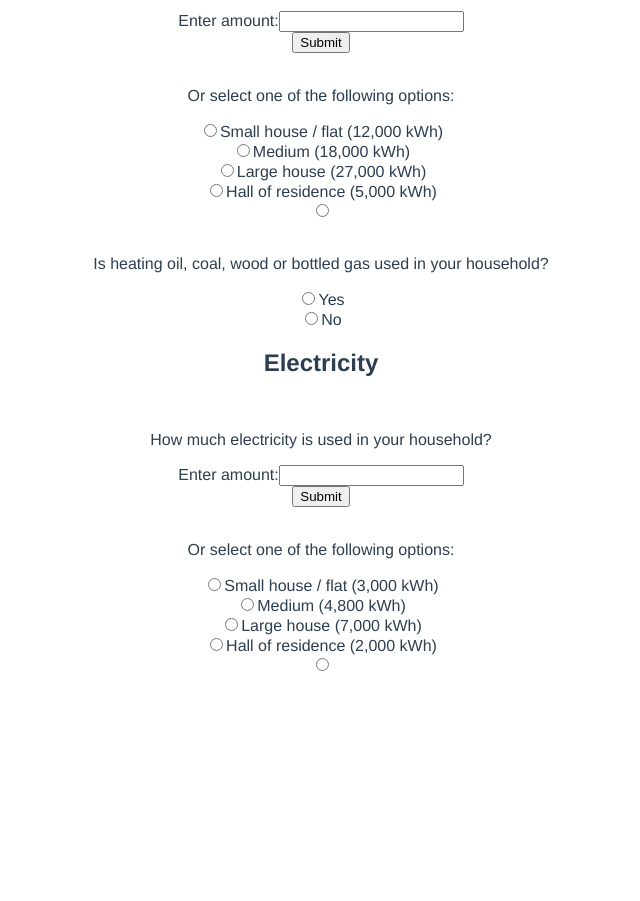
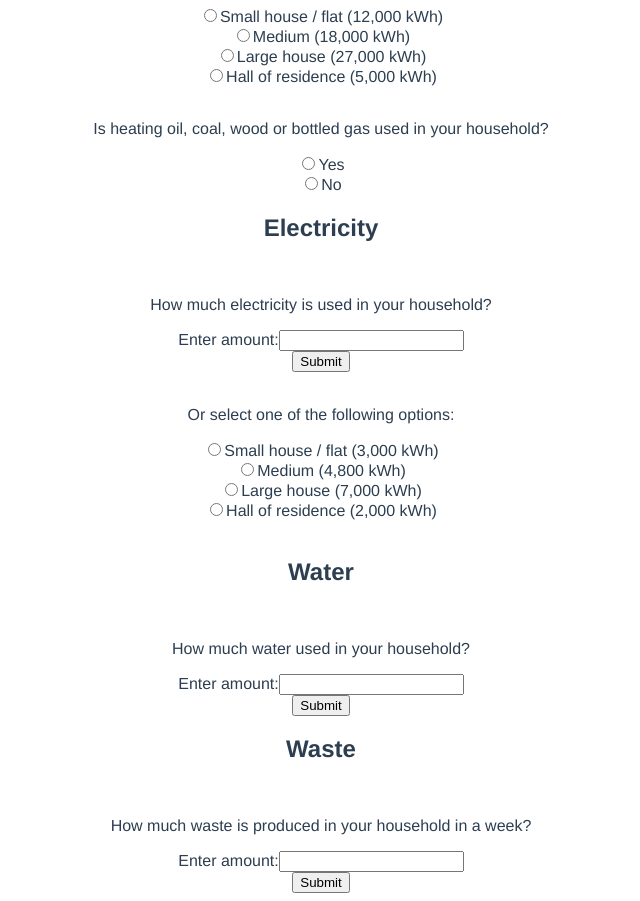
Before and after one commit to randomlyalex/co2_group_project, a Vue app in the folder client/: page / in a window 1280 px wide. Shown: the part 280-1181 px from the top of the page, without its empty margins (319-959 px from the left). Before the commit the page ends 981 px from the top, so only its background shows below. Built offline with nearby package versions, Linux system fonts and the light colour scheme.

Commit message:
UPDATED questions

```diff
--- a/client/src/components/HomeSection.vue
+++ b/client/src/components/HomeSection.vue
@@ -1,44 +1,38 @@
 <template>
   <div>
-    {{newData}}
-
-    <h2>Heating</h2>
-    <br>
-    <home-section-question
-    v-bind:newData="newData"
-    v-bind:newData2="newData2"
-    ></home-section-question>
-    <home-section-question-2></home-section-question-2>
+    <question-heating></question-heating>
+    <question-electricity> </question-electricity>
+    <question-water></question-water>
+    <question-waste></question-waste>
 
 
 
-        <!-- <p>Is heating oil, coal, wood or bottled gas used in your household?</p>
-            <input type="radio" id="home-section" name="yes" value="yes">
-            <label for="yes">Yes</label><br>
-            <input type="radio" id="home-section" name="no" value="no">
-            <label for="no">No</label><br> -->
   </div>
 </template>
 
 <script>
-import HomeSectionQuestion from './HomeSectionQuestion.vue'
-import HomeSectionQuestion2 from './HomeSectionQuestion2.vue'
+import QuestionHeating from './QuestionHeating.vue'
+import QuestionElectricity from './QuestionElectricity.vue'
+import QuestionWater from './QuestionWater.vue'
+import QuestionWaste from './QuestionWaste.vue'
 
 export default {
-name: "HomeSection",
+name: "home-section",
 data(){
     return{
-        newData: "a String Again Changed",
-        newData2: "second string",
-        questions: [],
-        totalOfSection: [],
+        totalHomeSection: 0,
+
     }
 },
 props:[''],
 components: {
-    "home-section-question": HomeSectionQuestion,
-    "home-section-question-2": HomeSectionQuestion2
-}
+    "question-heating": QuestionHeating,
+    "question-electricity": QuestionElectricity,
+    "question-water": QuestionWater,
+    "question-waste": QuestionWaste,
+
+},
+
 }
 </script>
 
--- a/client/src/components/HomeSectionQuestion.vue
+++ /dev/null
@@ -1,55 +0,0 @@
-<template>
-  <div>
-
-    <h3>Gas</h3>
-    {{newData}}
-
-        <p>How much gas is used in your household?</p>
-            <form>
-                <label for="heating-amount">Enter amount:</label>
-                <input type="number" id="heating-amount" name="quantity" v-model="heatingAmount"><br>
-                <input type="submit" value="Submit">
-            </form>
-            <br>
-        <p>Or select one of the following options:</p>
-            <form>
-            <input type="radio" id="home-section" name="small" value="small">
-            <label for="small">Small house / flat (12,000 kWh)</label><br>
-            <input type="radio" id="home-section" name="medium" value="medium">
-            <label for="medium">Medium (18,000 kWh)</label><br>
-            <input type="radio" id="home-section" name="large" value="large">
-            <label for="large">Large house (27,000 kWh)</label><br>
-            <input type="radio" id="home-section" name="large" value="large">
-            <label for="hall">Hall of residence (5,000 kWh)</label><br>
-            <input type="radio" id="home-section" name="hall" value="hall">
-            </form>
-            <br>
-        <p>Is heating oil, coal, wood or bottled gas used in your household?</p>
-            <input type="radio" id="home-section" name="yes" value="yes">
-            <label for="yes">Yes</label><br>
-            <input type="radio" id="home-section" name="no" value="no">
-            <label for="no">No</label><br>
-
-  </div>
-</template>
-
-<script>
-
-export default {
-name: "home-section-question",
-data() {
-  return {
-    heatingAmount: null,
-
-  }
-},
-props: ['newData','newData2'],
-
-
-
-}
-</script>
-
-<style>
-
-</style>
--- a/client/src/components/HomeSectionQuestion2.vue
+++ /dev/null
@@ -1,48 +0,0 @@
-<template>
-  <div>
-    <h2>Electricity</h2>
-    <br>
-
-        <p>How much electricity is used in your household?</p>
-            <form>
-                <label for="eating-amount">Enter amount:</label>
-                <input type="number" id="heating-amount" name="quantity"><br>
-                <input type="submit" value="Submit">
-            </form>
-            <br>
-        <p>Or select one of the following options:</p>
-            <form>
-            <input type="radio" id="home-section" name="small" value="small">
-            <label for="small">Small house / flat (3,000 kWh)</label><br>
-            <input type="radio" id="home-section" name="medium" value="medium">
-            <label for="medium">Medium (4,800 kWh)</label><br>
-            <input type="radio" id="home-section" name="large" value="large">
-            <label for="large">Large house (7,000 kWh)</label><br>
-            <input type="radio" id="home-section" name="large" value="large">
-            <label for="hall">Hall of residence (2,000 kWh)</label><br>
-            <input type="radio" id="home-section" name="hall" value="hall">
-            </form>
-            <br>
-
-  </div>
-</template>
-
-<script>
-export default {
-name: "home-section-question",
-// data(){
-//     return{
-//         valueOfQuestion: null,
-//     }
-// },
-// methods: {
-//     getValueOfQuestion: function() {
-//         return
-//     }
-// },
-}
-</script>
-
-<style>
-
-</style>
--- /dev/null
+++ b/client/src/components/QuestionElectricity.vue
@@ -0,0 +1,43 @@
+<template>
+  <div>
+    <h2>Electricity</h2>
+    <br>
+            <p>How much electricity is used in your household?</p>
+            <form>
+                <label for="eating-amount">Enter amount:</label>
+                <input type="number" id="electricity-amount1" name="quantity"><br>
+                <input type="submit" value="Submit">
+            </form>
+            <br>
+        <p>Or select one of the following options:</p>
+            <form>
+            <input type="radio" id="electricity-amount2" name="small" value="small">
+            <label for="small">Small house / flat (3,000 kWh)</label><br>
+            <input type="radio" id="lelectricity-amount3" name="medium" value="medium">
+            <label for="medium">Medium (4,800 kWh)</label><br>
+            <input type="radio" id="electricity-amount4" name="large" value="large">
+            <label for="large">Large house (7,000 kWh)</label><br>
+            <input type="radio" id="electricity-amount5" name="large" value="large">
+            <label for="hall">Hall of residence (2,000 kWh)</label><br>
+            </form>
+            <br>
+
+  </div>
+</template>
+
+<script>
+export default {
+name: "question-electricity",
+
+data(){
+    return{
+
+    }
+},
+
+}
+</script>
+
+<style>
+
+</style>
--- /dev/null
+++ b/client/src/components/QuestionHeating.vue
@@ -0,0 +1,53 @@
+<template>
+  <div>
+    <h2>Heating</h2>
+      <br>
+            <p>How much gas is used in your household?</p>
+                <form>
+                    <label for="heating-amount1">Enter amount:</label>
+                    <input
+                    type="number" id="heating-amount1" name="quantity" value="">
+                    <br>
+                    <input type="submit" value="Submit">
+                </form>
+                <br>
+            <p>Or select one of the following options:</p>
+                <form>
+                <input type="radio" id="heating-amount2" name="small" value="12000">
+                <label for="heating-amount2">Small house / flat (12,000 kWh)</label><br>
+                <input type="radio" id="heating-amount3" name="medium" value="18000">
+                <label for="heating-amount3">Medium (18,000 kWh)</label><br>
+                <input type="radio" id="heating-amount4" name="large" value="27000">
+                <label for="heating-amount4">Large house (27,000 kWh)</label><br>
+                <input type="radio" id="heating-amount5" name="large" value="5000">
+                <label for="heating-amount5">Hall of residence (5,000 kWh)</label><br>
+                </form>
+                <br>
+            <p>Is heating oil, coal, wood or bottled gas used in your household?</p>
+                <input type="radio" id="other-amount1" name="yes" value="yes">
+                <label for="yes">Yes</label><br>
+                <input type="radio" id="other-amount2" name="no" value="no">
+                <label for="no">No</label><br>
+
+  </div>
+</template>
+
+<script>
+
+export default {
+name: "question-heating",
+data() {
+  return {
+    heatingAmount: null,
+
+  }
+},
+props: [],
+
+
+};
+</script>
+
+<style>
+
+</style>
--- /dev/null
+++ b/client/src/components/QuestionWaste.vue
@@ -0,0 +1,35 @@
+<template>
+  <div>
+    <h2>Waste</h2>
+      <br>
+            <p>How much waste is produced in your household in a week?</p>
+                <form>
+                    <label for="waste-amount1">Enter amount:</label>
+                    <input type="number" id="waste-amount1" name="quantity"><br>
+                    <input type="submit" value="Submit">
+                </form>
+
+
+  </div>
+</template>
+
+<script>
+
+export default {
+name: "question-waste",
+data() {
+  return {
+    wasteAmount: null,
+    totalWaste: null,
+  }
+},
+props: [],
+
+
+
+}
+</script>
+
+<style>
+
+</style>
--- /dev/null
+++ b/client/src/components/QuestionWater.vue
@@ -0,0 +1,34 @@
+<template>
+  <div>
+    <h2>Water</h2>
+      <br>
+            <p>How much water used in your household?</p>
+                <form>
+                    <label for="water-amount1">Enter amount:</label>
+                    <input type="number" id="water-amount1" name="quantity"><br>
+                    <input type="submit" value="Submit">
+                </form>
+
+
+  </div>
+</template>
+
+<script>
+
+export default {
+name: "question-water",
+data() {
+  return {
+
+  }
+},
+props: [],
+
+
+
+}
+</script>
+
+<style>
+
+</style>
```
